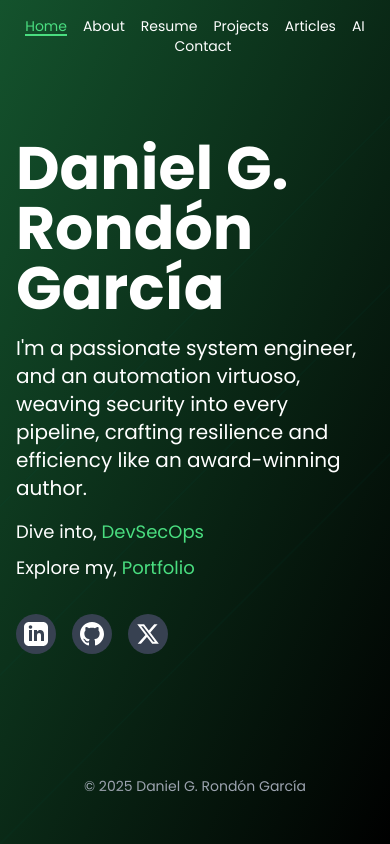
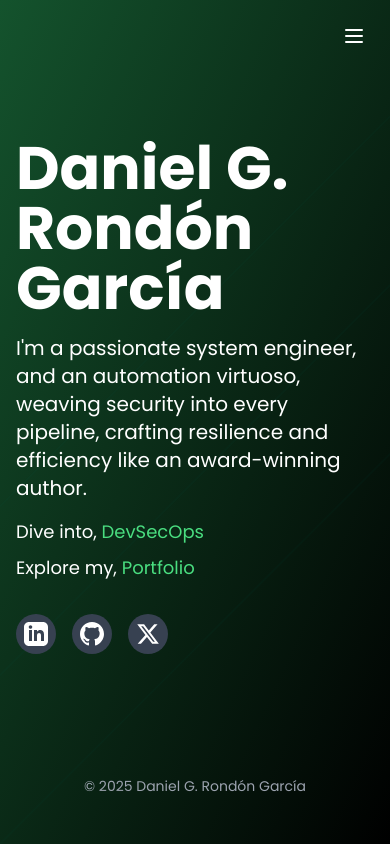
Before and after one commit to DanielRondonGarcia/DanielRondonGarcia.github.io, a Next.js app: page / in a window 390 px wide. Built offline with nearby package versions, Linux system fonts and the light colour scheme.

Commit message:
feat: Mejorar el encabezado de la versión móvil y la transparencia cuando se hace scroll.
- se agrega favicon

```diff
--- a/src/components/Header.tsx
+++ b/src/components/Header.tsx
@@ -7,6 +7,7 @@ interface HeaderProps {
 }
 
 export default function Header({ activeSection, setActiveSection, isScrolled }: HeaderProps) {
+  const [isMenuOpen, setIsMenuOpen] = useState(false);
   const navItems = [
     { href: 'home', label: 'Home' },
     { href: 'about', label: 'About' },
@@ -37,21 +38,83 @@ export default function Header({ activeSection, setActiveSection, isScrolled }:
     </ul>
   )
 
+  useEffect(() => {
+    const handleClickOutside = (event: MouseEvent) => {
+      const menu = document.getElementById('mobile-menu');
+      const button = document.getElementById('menu-button');
+
+      if (menu && button && !menu.contains(event.target as Node) && !button.contains(event.target as Node)) {
+        setIsMenuOpen(false);
+      }
+    };
+
+    document.addEventListener('mousedown', handleClickOutside);
+    return () => document.removeEventListener('mousedown', handleClickOutside);
+  }, []);
+
   return (
     <header
       className={`
         fixed left-0 right-0 top-0 z-50 transition-all duration-500 ease-in-out
-        ${activeSection !== 'home' || isScrolled ? 'bg-black' : 'bg-transparent'}
+        ${activeSection !== 'home' && !isScrolled
+          ? 'bg-black'
+          : isScrolled
+            ? 'bg-black/70 backdrop-blur-md'
+            : 'bg-transparent'}
       `}
     >
-      <nav className="container max-w-4xl mx-auto py-4">
+      <nav className="container max-w-4xl mx-auto px-4 md:px-0 py-4">
         <div className="flex justify-between items-center">
           <div className="text-2xl font-bold">
             {activeSection !== 'home' && (
-              <button onClick={() => setActiveSection('home')}>Daniel Rondón García</button>
+              <button onClick={() => setActiveSection('home')}>{process.env.NEXT_PUBLIC_NAME}</button>
             )}
           </div>
-          {renderNavItems()}
+
+          {/* Mobile Menu Button */}
+          <button
+            id="menu-button"
+            onClick={() => setIsMenuOpen(!isMenuOpen)}
+            className="md:hidden text-white p-2 rounded-lg hover:bg-gray-700 transition-colors"
+          >
+            <svg className="w-6 h-6" fill="none" stroke="currentColor" viewBox="0 0 24 24">
+              <path strokeLinecap="round" strokeLinejoin="round" strokeWidth={2} d="M4 6h16M4 12h16M4 18h16" />
+            </svg>
+          </button>
+
+          {/* Desktop Navigation */}
+          <div className="hidden md:block">
+            {renderNavItems()}
+          </div>
+        </div>
+
+        {/* Mobile Menu */}
+        <div
+          id="mobile-menu"
+          className={`
+            fixed top-0 left-0 h-full w-64 bg-black/95 backdrop-blur-sm transform transition-transform duration-300 ease-in-out
+            ${isMenuOpen ? 'translate-x-0' : '-translate-x-full'}
+            md:hidden z-50 pt-16 px-4
+          `}
+        >
+          <ul className="flex flex-col space-y-4">
+            {navItems.map((item) => (
+              <li key={item.href} className="relative">
+                <button
+                  onClick={() => {
+                    setActiveSection(item.href);
+                    setIsMenuOpen(false);
+                  }}
+                  className={`
+                    w-full text-left px-4 py-2 hover:text-[var(--primary-color)] transition-colors
+                    ${activeSection === item.href ? 'text-[var(--primary-color)]' : 'text-white'}
+                  `}
+                >
+                  {item.label}
+                </button>
+              </li>
+            ))}
+          </ul>
         </div>
       </nav>
     </header>
```
Also changed, not shown: 1 other file (tests, documents, lock files or other folders).
